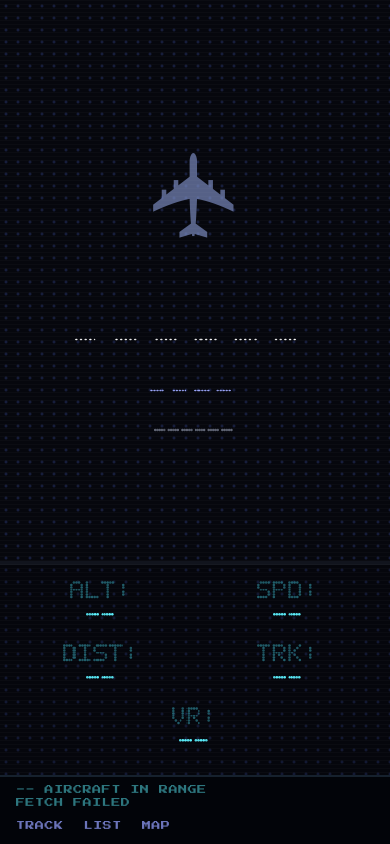
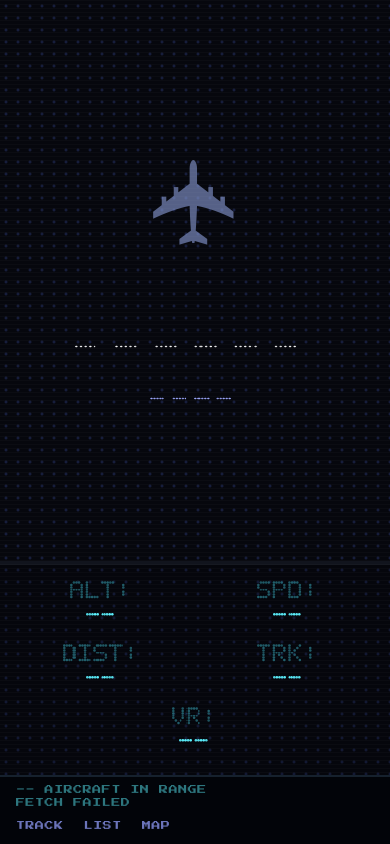
Before and after one commit to StellarStorm/In-Plane-Sight, a FastAPI app: page / in a window 390 px wide. Run offline with FastAPI, Linux system fonts and the light colour scheme.

Commit message:
Fix text jumping; layout issues on phone
A;so removes the ICAO line from the LED display - not really useful and
takes up vertical space

```diff
--- a/templates/led.html
+++ b/templates/led.html
@@ -90,7 +90,7 @@
       }
       #board.font-normal #callsign,
       #board.font-normal #aircraft-type,
-      #board.font-normal #icao-line,
+      #board.font-normal #status-line,
       #board.font-normal #route-line,
       #board.font-normal .metric-label,
       #board.font-normal .metric-value {
@@ -105,7 +105,7 @@
       }
       #board.font-broad #callsign,
       #board.font-broad #aircraft-type,
-      #board.font-broad #icao-line,
+      #board.font-broad #status-line,
       #board.font-broad #route-line,
       #board.font-broad .metric-label,
       #board.font-broad .metric-value {
@@ -136,7 +136,7 @@
         background-size: 8px 8px;
         filter: drop-shadow(0 0 5px rgba(148, 159, 255, 0.24));
       }
-      #board.font-broad #icao-line {
+      #board.font-broad #status-line {
         background-image: radial-gradient(
           circle,
           rgba(150, 157, 178, 0.58) 0 36%,
@@ -195,12 +195,17 @@
         letter-spacing: 0.035em;
         white-space: nowrap;
       }
-      #icao-line {
+      #status-line {
         overflow: hidden;
         font-size: clamp(15px, 2vw, 31px);
         line-height: 1.1;
         letter-spacing: 0.035em;
         white-space: nowrap;
+      }
+      /* With routes enabled, an empty route line keeps its height so the
+         letters stay put from one flight to the next. */
+      #board.routes #route-line {
+        min-height: 1.08em;
       }
       #progress-bar {
         display: none;
@@ -367,7 +372,7 @@
         #aircraft-type {
           font-size: clamp(14px, 7.5vh, 64px);
         }
-        #icao-line {
+        #status-line {
           font-size: clamp(10px, 4vh, 31px);
         }
         #telemetry {
@@ -421,7 +426,7 @@
         #aircraft-type {
           font-size: clamp(14px, 5.6vw, 32px);
         }
-        #icao-line {
+        #status-line {
           font-size: clamp(10px, 3.4vw, 18px);
         }
         #telemetry {
@@ -485,7 +490,7 @@
           <div id="flight-summary">
             <div id="callsign">------</div>
             <div id="aircraft-type">----</div>
-            <div id="icao-line">------</div>
+            <div id="status-line"></div>
             <div id="route-line"></div>
             <canvas id="progress-bar" class="flicker-primary" aria-hidden="true"></canvas>
           </div>
@@ -529,7 +534,8 @@
           logoRequestId = 0,
           currentHeading = null,
           mainIcon = null,
-          routeProgress = null;
+          routeProgress = null,
+          routesEnabled = false;
         var G = {
           " ": ["00000", "00000", "00000", "00000", "00000", "00000", "00000"],
           "-": ["00000", "00000", "00000", "11111", "00000", "00000", "00000"],
@@ -589,7 +595,7 @@
             radius: 0.23,
             glow: 1,
           },
-          "icao-line": {
+          "status-line": {
             color: [150, 157, 178],
             scale: 0.8,
             radius: 0.22,
@@ -636,7 +642,7 @@
         function initializeLedText() {
         addRenderer(callsign, "callsign");
         addRenderer(document.getElementById("aircraft-type"), "aircraft-type");
-        addRenderer(document.getElementById("icao-line"), "icao-line");
+        addRenderer(document.getElementById("status-line"), "status-line");
         addRenderer(document.getElementById("route-line"), "route-line");
         document.querySelectorAll(".metric-label").forEach(function (e) {
           addRenderer(e, "metric-label");
@@ -660,15 +666,20 @@
         function fitAircraftType() {
           fitTextToWidth(document.getElementById("aircraft-type"), 9);
         }
-        var SUMMARY_LINES = ["callsign", "aircraft-type", "icao-line", "route-line"];
+        var SUMMARY_LINES = ["callsign", "aircraft-type", "status-line", "route-line"];
+        // The logo never shrinks below this when making room for the text.
+        var MIN_LOGO_PX = 96;
         // If the logo and flight lines are taller than the space above the
-        // telemetry (e.g. a phone held sideways, with a route showing), shrink
-        // the flight lines until they fit rather than letting them overflow.
+        // telemetry (e.g. a phone, with a route showing), make them fit
+        // rather than letting them overflow. A logo stacked above the text
+        // shrinks first, so the LED lettering keeps its size.
         function fitSummaryHeight() {
           var box = document.getElementById("main-display"),
             summary = document.getElementById("flight-summary"),
-            logo = document.getElementById("logo-frame");
-          for (var pass = 0; pass < 3; pass++) {
+            logo = document.getElementById("logo-frame"),
+            logoWidth = logo.style.width;
+          logo.style.width = "";
+          for (var pass = 0; pass < 4; pass++) {
             var cs = getComputedStyle(box),
               available =
                 box.clientHeight -
@@ -678,7 +689,12 @@
               l = logo.getBoundingClientRect(),
               used = Math.max(s.bottom, l.bottom) - Math.min(s.top, l.top),
               over = used - available;
-            if (over <= 1 || s.height <= 0) return;
+            if (over <= 1 || s.height <= 0) break;
+            var smaller = Math.max(MIN_LOGO_PX, Math.floor(l.width - over));
+            if (l.bottom <= s.top && smaller < l.width - 1) {
+              logo.style.width = smaller + "px";
+              continue;
+            }
             var ratio = Math.max(0.4, (s.height - over) / s.height);
             SUMMARY_LINES.forEach(function (id) {
               var el = document.getElementById(id),
@@ -686,9 +702,10 @@
               el.style.fontSize = Math.max(8, Math.floor(size * ratio)) + "px";
             });
           }
+          if (logo.style.width !== logoWidth) redrawLogo();
         }
         function fitHeadlineText() {
-          fitTextToWidth(document.getElementById("icao-line"), 8);
+          fitTextToWidth(document.getElementById("status-line"), 8);
           fitTextToWidth(callsign, 16);
           fitTextToWidth(document.getElementById("route-line"), 16);
           fitAircraftType();
@@ -814,11 +831,13 @@
         // brightens toward the plane, the rest stays dim.
         function drawProgress() {
           var c = document.getElementById("progress-bar");
+          // Like the route line, the bar keeps its space whenever routes
+          // are enabled, and is left blank for a flight without one.
+          c.style.display = routesEnabled ? "block" : "none";
           if (routeProgress == null) {
-            c.style.display = "none";
+            c.getContext("2d").clearRect(0, 0, c.width, c.height);
             return;
           }
-          c.style.display = "block";
           var w = c.clientWidth,
             h = c.clientHeight,
             ratio = devicePixelRatio || 1,
@@ -972,7 +991,7 @@
             return;
           }
           routeProgress = ac[0].progress;
-          showFlight(ac[0], ac[0].icao.toUpperCase(), logoKeyFor(ac[0]));
+          showFlight(ac[0], "", logoKeyFor(ac[0]));
         }
         // Includes the airline code and helicopter flag, as a callsign or
         // category can arrive after the aircraft is first seen.
@@ -1020,7 +1039,10 @@
         callsign.textContent = a.callsign || a.icao.toUpperCase();
         document.getElementById("aircraft-type").textContent =
           InPlaneSight.aircraftType(a) || (a.icao ? "UNKNOWN" : "----");
-        document.getElementById("icao-line").textContent = infoLine;
+        // Only a tracked flight has a status to show.
+        var statusLine = document.getElementById("status-line");
+        statusLine.textContent = infoLine;
+        statusLine.style.display = infoLine ? "" : "none";
         document.getElementById("s-alt").textContent =
           a.altitude_ft != null
             ? (a.altitude_ft / 1000).toFixed(1) + "k ft"
@@ -1130,6 +1152,8 @@
           InPlaneSight.configure(cfg);
           var board = document.getElementById("board");
           board.classList.toggle("font-normal", fontThickness === "normal");
+          routesEnabled = cfg.route_enrichment_enabled === true;
+          board.classList.toggle("routes", routesEnabled);
           board.classList.toggle("font-broad", fontThickness === "broad");
           initializeLedText();
           var root = document.documentElement,
```
